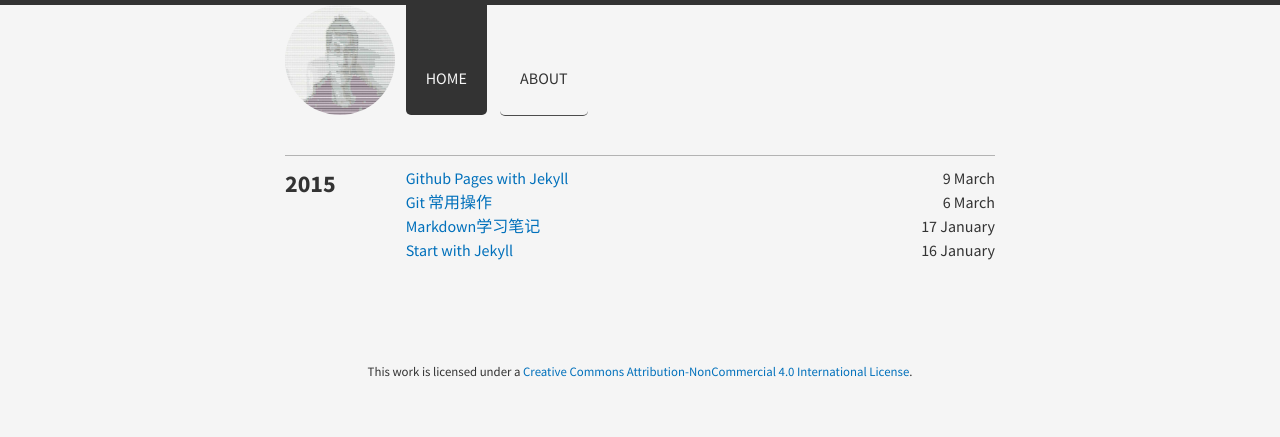
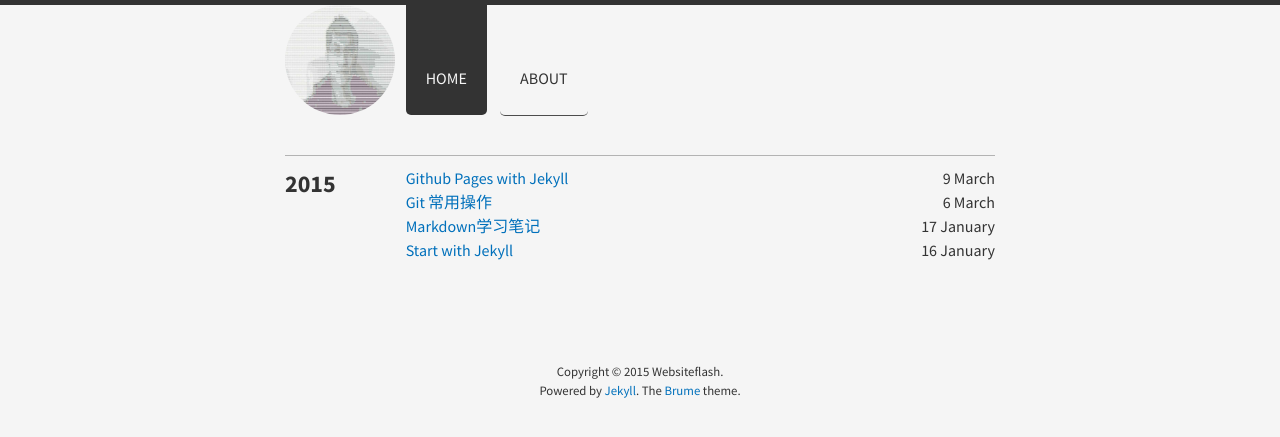
Before and after one commit to websiteflash/websiteflash.github.com, a Jekyll site: the page built from index.html, in a window 1280 px wide. Shown: the top 437 px of the page. Built offline with Jekyll 4.4.1, drawn with Linux system fonts in a browser that asks for light colours; nearby versions of some CDN libraries.

Commit message:
mod page footer

```diff
--- a/_layouts/default.html
+++ b/_layouts/default.html
@@ -18,7 +18,9 @@
 
       <footer>
         <p>
-          This work is licensed under a <a rel="license" href="http://creativecommons.org/licenses/by-nc/4.0/deed.en_US">Creative Commons Attribution-NonCommercial 4.0 International License</a>.
+          Copyright © 2015 Websiteflash. <br>
+          Powered by <a href="http://jekyllrb.com/">Jekyll</a>.
+          The <a href="https://github.com/aigarsdz/brume">Brume</a> theme.
         </p>
       </footer>
     </div>
```
